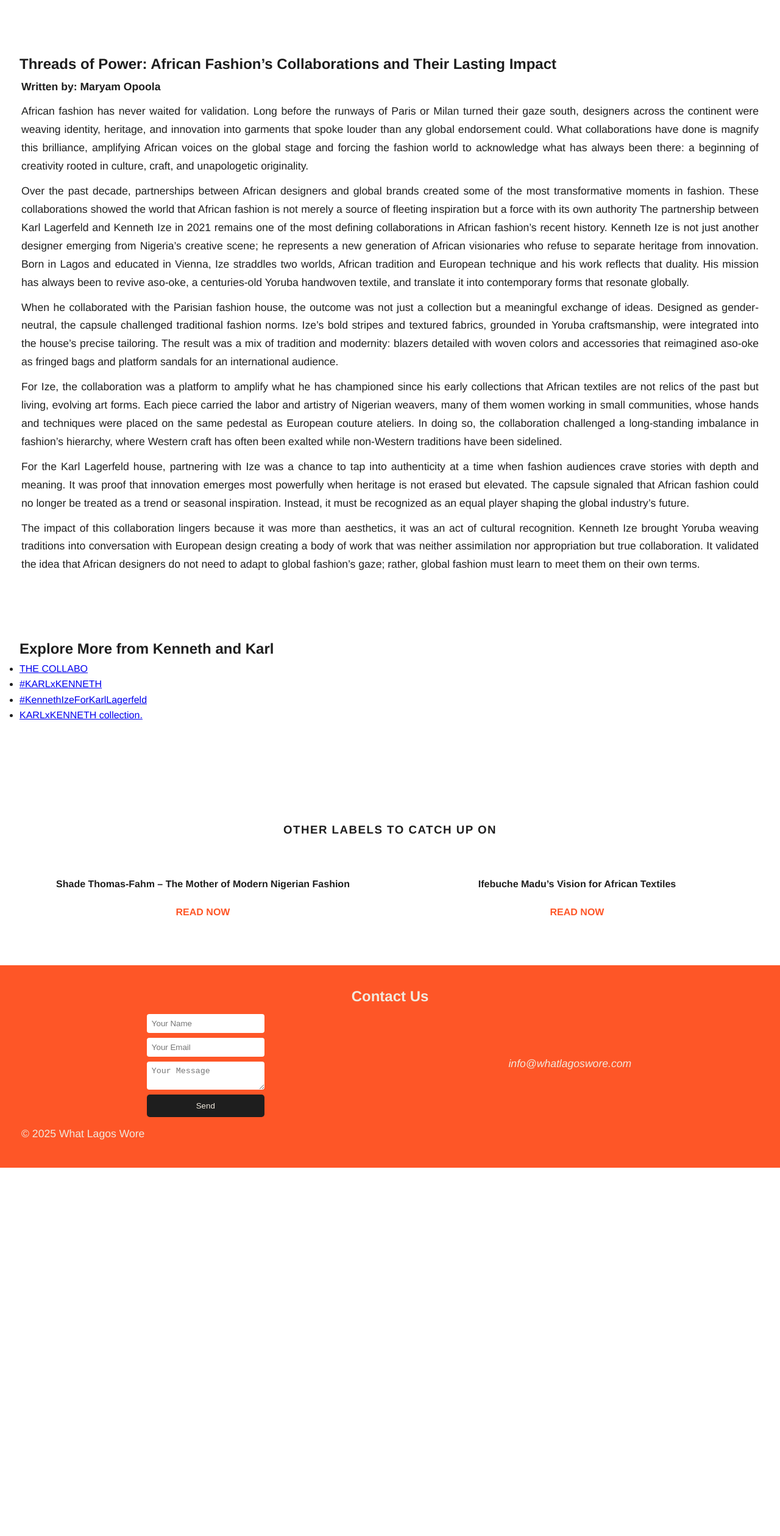
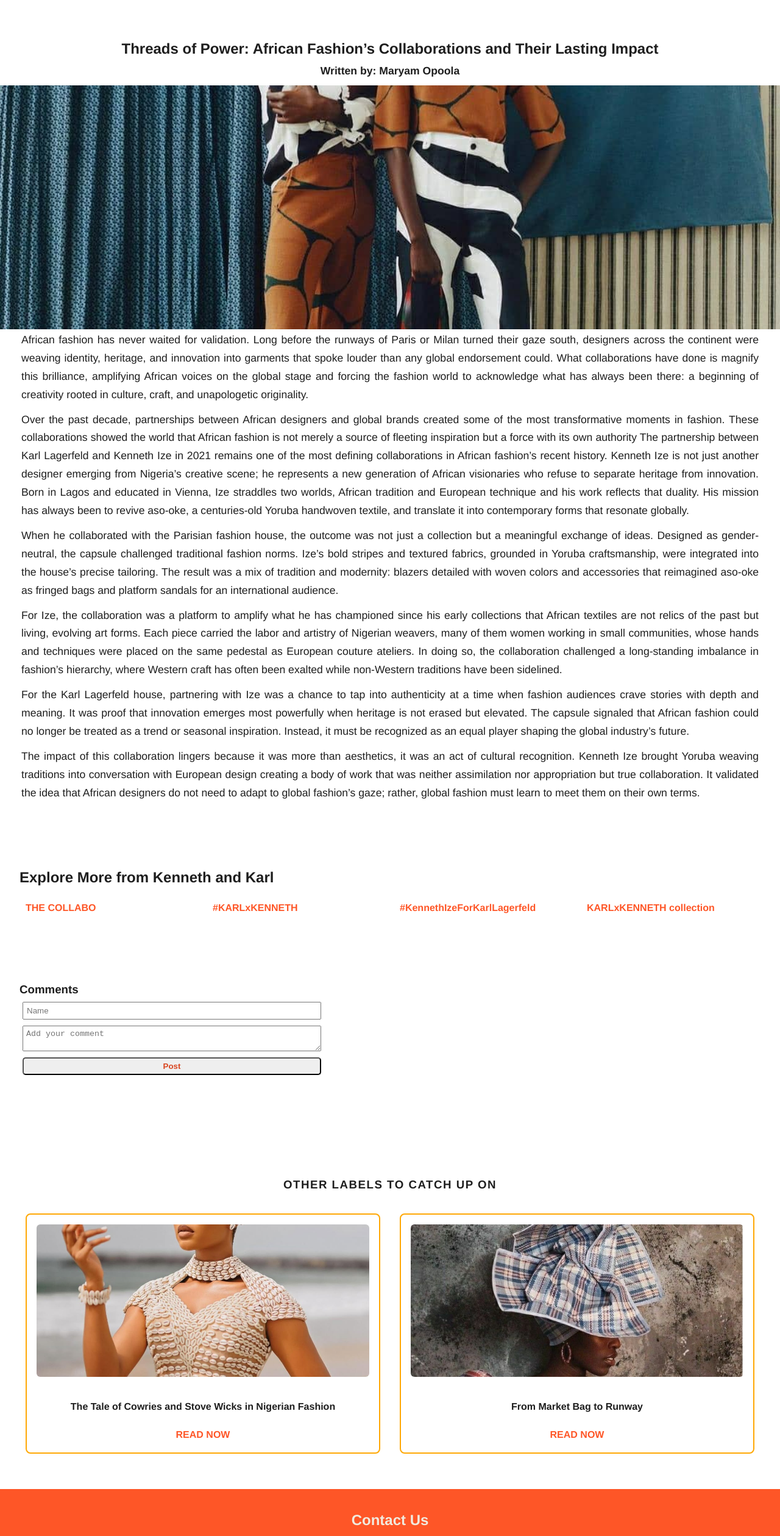
Before and after one commit to kerdaino/WLW, a plain HTML site: page backstage/kenneth-karl.html in a window 1280 px wide. Shown: the part 55-2574 px from the top of the page at 61% size. Before the commit the page ends 1970 px from the top, so only its background shows below. Drawn offline with Linux system fonts and the light colour scheme.

Commit message:
backstage fix 1

```diff
--- a/assets/css/style.css
+++ b/assets/css/style.css
@@ -41,7 +41,7 @@ body {
   animation: fadeIn 1s ease-in forwards;
 }
 
-p{
+p {
   text-align: justify;
   padding: 3px;
   line-height: 1.7;
@@ -71,25 +71,25 @@ header {
   z-index: 1000;
 }
 
-.home-ln{
+.home-ln {
   display: flex;
   flex-direction: column;
   margin: 0;
   padding: 10px;
 }
 
-.home-logo a{
+.home-logo a {
   display: flex;
   justify-content: center;
   text-decoration: none;
   color: #1e1e1e;
 }
 
-.home-logo img{
+.home-logo img {
   width: 25%;
 }
 
-.home-logo{
+.home-logo {
   width: 100%;
   margin: 0;
   padding: 0;
@@ -100,7 +100,8 @@ header {
 
 .line {
   border-bottom: 1px solid black;
-  width: 100vw;   /* makes it span full width */
+  width: 100vw;
+  /* makes it span full width */
   margin: 0;
 }
 
@@ -140,7 +141,8 @@ header {
   display: none;
   font-size: 2rem;
   cursor: pointer;
-  transition: all 0.5s ease; /* smooth movement */
+  transition: all 0.5s ease;
+  /* smooth movement */
 }
 
 /* Hero Section */
@@ -179,6 +181,11 @@ header {
   /* semi-transparent bg for readability */
   padding: 1rem 2rem;
   border-radius: 8px;
+}
+
+.overlay .btn {
+  margin-top: 5px;
+  padding-top: 5px;
 }
 
 @keyframes fadeSlide {
@@ -558,6 +565,11 @@ footer button {
   text-decoration: underline;
 }
 
+.post-grid li {
+  list-style: none;
+  margin: 0px;
+}
+
 /* Events List */
 .events-list {
   display: flex;
@@ -652,7 +664,8 @@ footer button {
   gap: 2rem;
 }
 
-.grid-cards article, .preview-grid article{
+.grid-cards article,
+.preview-grid article {
   background: #fff;
   padding: 1rem;
   border: 2px solid #ffa805;
@@ -660,11 +673,13 @@ footer button {
   text-align: center;
 }
 
-.grid-cards article p, .preview-grid p{
+.grid-cards article p,
+.preview-grid p {
   text-align: center;
 }
 
-.grid-cards img, .preview-grid img {
+.grid-cards img,
+.preview-grid img {
   width: 100%;
   height: 250px;
   /* Fix image height */
@@ -702,51 +717,60 @@ footer button {
   font-style: italic;
 }
 
-.press{
+.press {
   display: flex;
   justify-content: center;
   flex-direction: column;
   align-items: center;
 }
 
-.press button{
+.press button {
   width: 200px;
   border-radius: 10px;
   margin: 10px 0;
 }
 
-.press button a{
+.press button a {
   text-decoration: none;
   color: #d9451f;
 }
 
-.hme h2{
+.press a:hover {
+  text-decoration: underline;
+}
+
+.hme h2 {
   text-align: center;
 }
 
-.foot p,.ceo-text p, .foot h1{
+.foot p,
+.ceo-text p,
+.foot h1 {
   text-align: center;
 }
 
-.blog-post{
+.blog-post {
   margin: 0 auto;
   /* padding: 20px; */
 }
 
-.blog-post h1, .post-meta{
+.blog-post h1,
+.post-meta {
   text-align: center;
 }
 
-.blog-post img{
-  width: 100vw;              /* full viewport width */
+.blog-post img {
+  width: 100vw;
+  /* full viewport width */
   margin-left: 50%;
   transform: translateX(-50%);
-  height: 400px;             /* control height */
+  height: 400px;
+  /* control height */
   object-fit: cover;
   display: block;
 }
 
-.post-nav a{
+.post-nav a {
   text-decoration: none;
   color: #d9451f;
   margin-left: 5px;
@@ -755,26 +779,32 @@ footer button {
   background: #f1eade;
 }
 
-.post-nav a:hover{
+.post-nav a:hover {
   text-decoration: underline
 }
 
-.comments .align{
+.comments .align {
   display: flex;
   flex-direction: column;
   max-width: 500px;
 }
 
-.align input,.align textarea,.align button{
+.align input,
+.align textarea,
+.align button {
   margin: 5px;
   padding: 5px;
 }
 
-.align button{
+.align button {
   color: #d9451f;
   border-radius: 5px;
 }
 
-.align button:hover{
+.align button:hover {
   text-decoration: underline;
 }
+
+.backstage h2, .backstage p{
+  text-align: center;
+}
--- a/backstage/kenneth-karl.html
+++ b/backstage/kenneth-karl.html
@@ -6,6 +6,8 @@
     <meta name="viewport" content="width=device-width, initial-scale=1.0">
     <title>Backstage | What Lagos Wore</title>
     <link rel="stylesheet" href="/assets/css/style.css">
+    <!-- Font Awesome -->
+  <link rel="stylesheet" href="https://cdnjs.cloudflare.com/ajax/libs/font-awesome/6.5.2/css/all.min.css">
 </head>
 
 <body>
@@ -18,7 +20,6 @@
                 <ul>
                     <li><a href="../index.html">Home</a></li>
                     <li><a href="/frontrow/index.html">Front Row</a></li>
-                    <li><a href="/blog/index.html">Blog</a></li>
                     <li><a href="index.html" class="active">Backstage</a></li>
                     <li><a href="/events/index.html">Events</a></li>
                     <li><a href="/about/index.html">About</a></li>
@@ -28,10 +29,12 @@
             </nav>
         </header>
         <main>
-            <section>
-                <img src="/assets/media/page4_img2.png" alt="">
+            <section class="blog-post">
+              <div class="backstage">
                 <h2>Threads of Power: African Fashion’s Collaborations and Their Lasting Impact</h2>
                 <p><strong>Written by: Maryam Opoola</strong></p>
+                </div>
+                <img src="/assets/media/karl.jpeg" alt="">
                 <p>
                     African fashion has never waited for validation. Long before the runways of Paris or Milan turned
                     their gaze south, designers across the continent were weaving identity, heritage, and innovation
@@ -82,7 +85,7 @@
             <!-- The media links -->
             <section>
                 <h2>Explore More from Kenneth and Karl</h2>
-                <ul>
+                <ul class="post-grid">
                     <li><a href="https://www.instagram.com/p/CRvPl02MTjN/?utm_source=ig_web_copy_link&igsh=MzRlODBiNWFlZA=="
                             target="_blank">THE  COLLABO</a></li>
                     <li><a href="https://www.instagram.com/p/CRCelW5LQ8c/?utm_source=ig_web_copy_link&igsh=MzRlODBiNWFlZA=="
@@ -90,30 +93,39 @@
                     <li><a href="https://www.instagram.com/p/CV5eoJbK3th/?utm_source=ig_web_copy_link&igsh=MzRlODBiNWFlZA=="
                             target="_blank">#KennethIzeForKarlLagerfeld</a></li>
                     <li><a href="https://www.instagram.com/p/CRJaGq0MWrY/?utm_source=ig_web_copy_link&igsh=MzRlODBiNWFlZA=="
-                            target="_blank">KARLxKENNETH collection.</a></li>
+                            target="_blank">KARLxKENNETH collection</a></li>
                 </ul>
             </section>
 
+            <!-- Comments -->
+      <section class="comments">
+        <h3>Comments</h3>
+        <form class="align">
+          <input type="text" placeholder="Name" required>
+          <textarea placeholder="Add your comment"></textarea>
+          <button type="submit"><strong>Post</strong></button>
+        </form>
+      </section>
 
             <!-- Previous Posts -->
             <section class="previous-posts">
                 <h3>Other Labels to Catch Up On</h3>
-                <div class="post-grid">
-                    <article>
-            <!-- <img src="/assets/media/page3_img4.png" alt="Mini Skirt"> -->
-            <h4>Shade Thomas-Fahm – The Mother of Modern Nigerian Fashion</h4>
-            <a href="/backstage/shade-fahm.html">READ NOW</a>
+                <div class="post-grid grid-cards">
+          <article>
+            <img src="/assets/media/afrisatbel.jpeg" alt="Bois Takeover">
+            <h4>The Tale of Cowries and Stove Wicks in Nigerian Fashion</h4>
+            <a href="/backstage/market-tokens.html">READ NOW</a>
           </article>
           <article>
-            <!-- <img src="/assets/media/page3_img5.jpeg" alt="Bois Takeover"> -->
-            <h4>Ifebuche Madu’s Vision for African Textiles</h4>
-            <a href="/backstage/Ifebuche-Madu.html">READ NOW</a>
+            <img src="/assets/media/ghana-must.jpg" alt="Bois Takeover">
+            <h4>From Market Bag to Runway</h4>
+            <a href="/backstage/ghana-must.html">READ NOW</a>
           </article>
                 </div>
             </section>
         </main>
         <!-- FOOTER -->
-    <footer id="footer">
+    <footer id="footer" class="foot">
       <h2>Contact Us</h2>
       <div class="footer-flex">
         <div class="contact-form">
```
Also changed, not shown: backstage/Ifebuche-Madu.html (+23 -15 lines), backstage/market-tokens.html (+18 -25 lines), backstage/shade-fahm.html (+20 -8 lines), index.html (+3 -3 lines), assets/media/shade2.jpeg (added).
